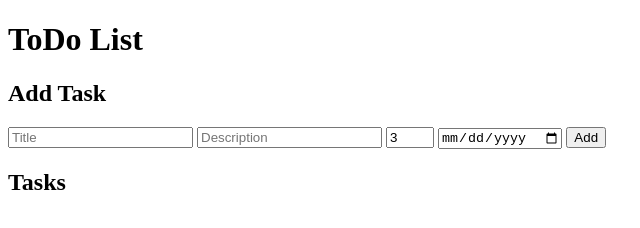
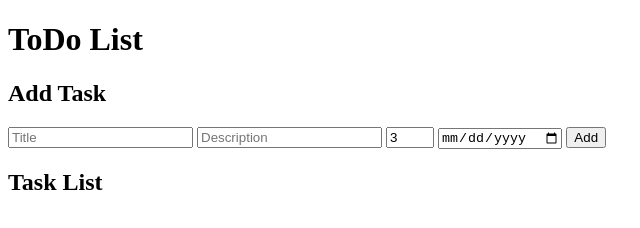
Before and after one commit to DanielTymoshenko-ux/CRUD-project, a plain HTML site: page templates/index.html in a window 1280 px wide. Shown: the full height of the page, 0-640 px from the left. Drawn offline with Linux system fonts and the light colour scheme; no server answers.

Commit message:
Update index.html

```diff
--- a/templates/index.html
+++ b/templates/index.html
@@ -7,6 +7,7 @@
 </head>
 <body>
   <h1>ToDo List</h1>
+
   <h2>Add Task</h2>
   <form id="addForm" onsubmit="event.preventDefault(); addTask();">
     <input type="text" id="taskTitle" placeholder="Title" required>
@@ -16,7 +17,7 @@
     <button type="submit">Add</button>
   </form>
 
-  <h2>Tasks</h2>
+  <h2>Task List</h2>
   <ul id="taskList"></ul>
 </body>
 </html>
```
